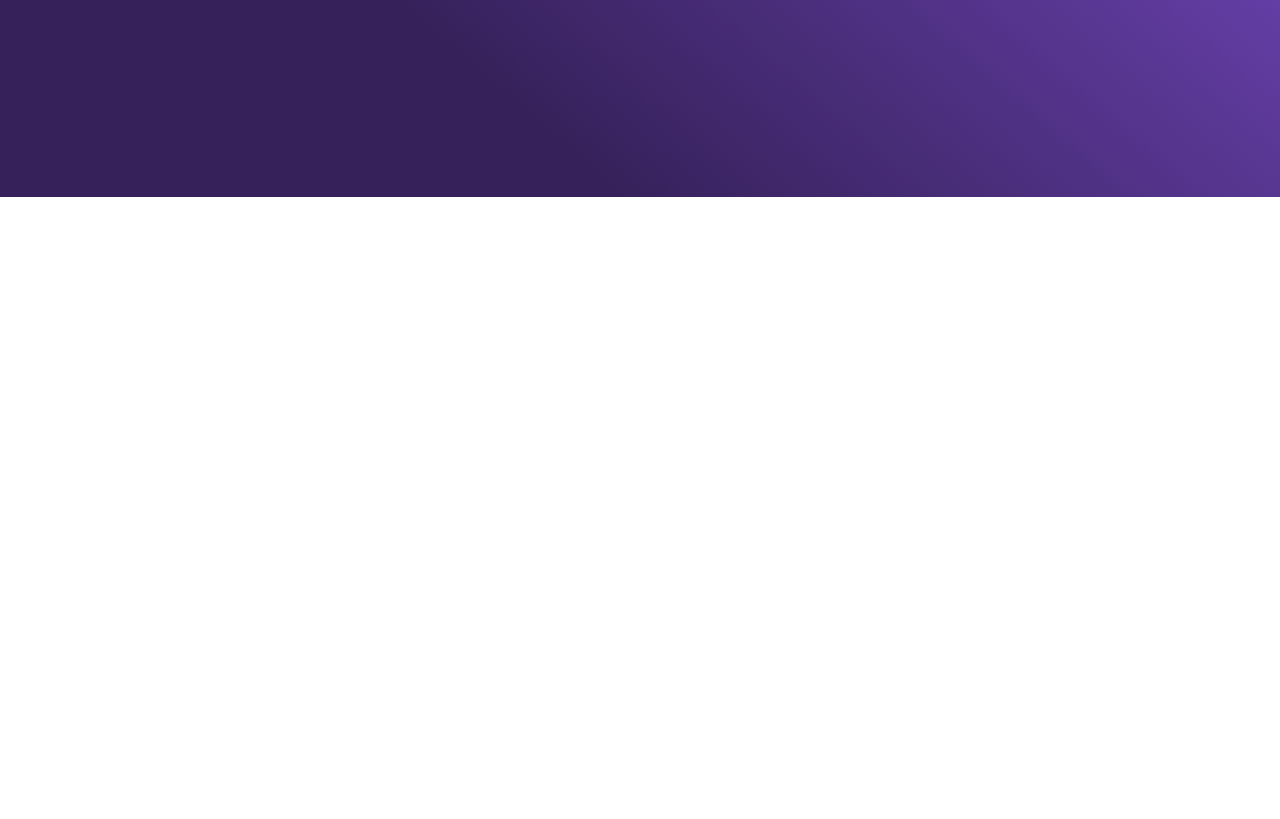
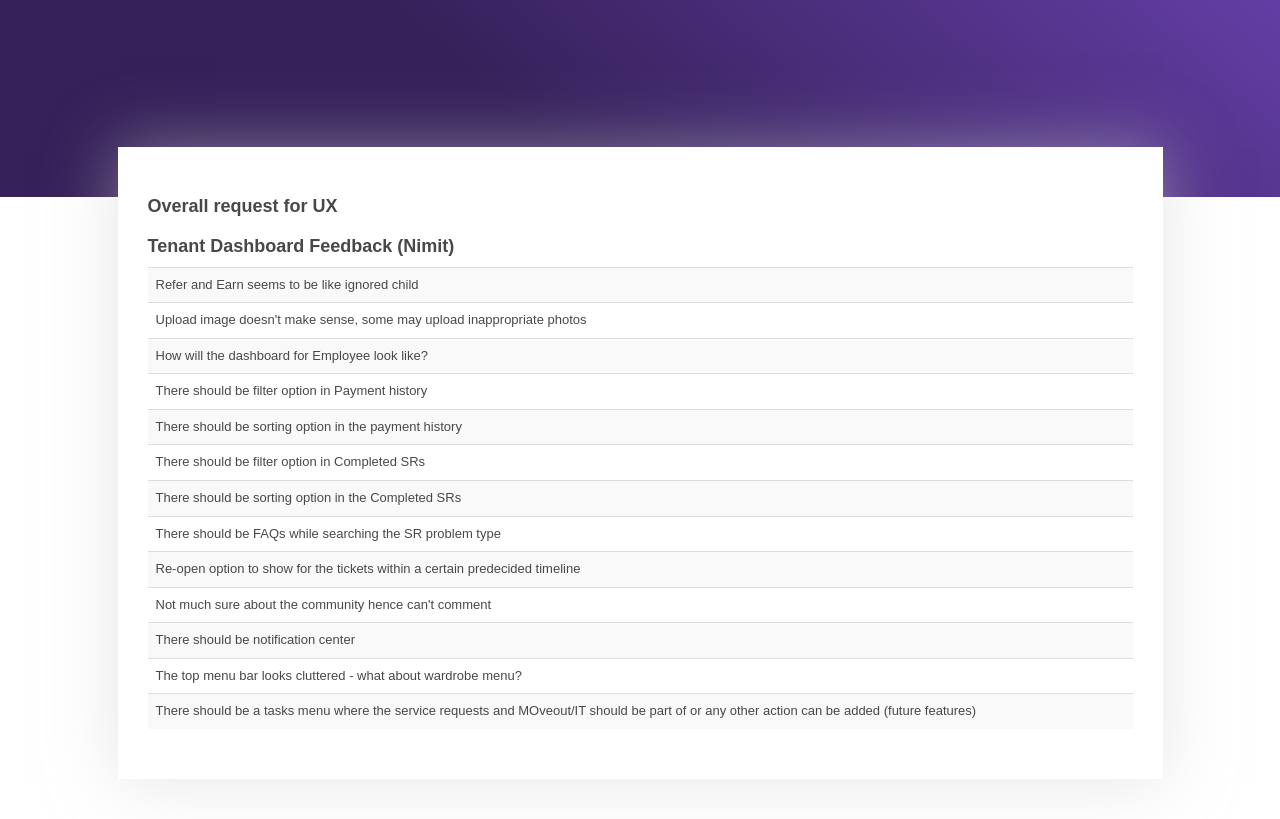
Before and after one commit to shanbyju/shanbyju.github.io, a plain HTML site: page nestaway/lopez/index.html in a window 1280 px wide. Shown: the part 203-1022 px from the top of the page. Before the commit the page ends 800 px from the top, so only its background shows below. Drawn offline with Linux system fonts and the light colour scheme.

Commit message:
added ui

```diff
--- a/nestaway/lopez/css/style.css
+++ b/nestaway/lopez/css/style.css
@@ -10,6 +10,8 @@ body{
   font-family: proxima-nova, sans-serif !important;
   -webkit-font-smoothing: antialiased;
   -moz-osx-font-smoothing:grayscale;
+  font-size: 13px;
+  color: #484848;
 }
 
 li{
@@ -86,3 +88,12 @@ p{
   font-size: 48px;
   line-height:60px;
 }
+
+.container-inner{
+  background-color: white;
+  position: relative;
+  top: -50px;
+  -webkit-box-shadow: 0 2px 64px 0 rgba(208,208,208,.5);
+  box-shadow: 0 2px 64px 0 rgba(208,208,208,.5);
+  padding: 30px;
+}
--- a/nestaway/lopez/index.html
+++ b/nestaway/lopez/index.html
@@ -10,6 +10,56 @@
 		<div class="banner-widget">
 			<h1>Lopez Design, Wireframes <br>Feedback</h1>
 		</div>
+		<div class="grid container-inner">
+			<h2>Overall request for UX</h2>
+
+			<h2>Tenant Dashboard Feedback (Nimit)</h2>
+			<table class="table table-striped">
+		    <tbody>
+		      <tr>
+		        <td>Refer and Earn seems to be like ignored child</td>
+		      </tr>
+		      <tr>
+		        <td>Upload image doesn't make sense, some may upload inappropriate photos</td>
+		      </tr>
+		      <tr>
+		        <td>How will the dashboard for Employee look like?</td>
+		      </tr>
+		      <tr>
+		        <td>There should be filter option in Payment history</td>
+		      </tr>
+		      <tr>
+		        <td>There should be sorting option in the payment history</td>
+		      </tr>
+		      <tr>
+		        <td>There should be filter option in Completed SRs</td>
+		      </tr>
+		      <tr>
+		        <td>There should be sorting option in the Completed SRs</td>
+		      </tr>
+		      <tr>
+		        <td>There should be FAQs while searching the SR problem type</td>
+		      </tr>
+		      <tr>
+		        <td>Re-open option to show for the tickets within a certain predecided timeline</td>
+		      </tr>
+		      <tr>
+		        <td>Not much sure about the community hence can't comment</td>
+		      </tr>
+		      <tr>
+		        <td>There should be notification center</td>
+		      </tr>
+		      <tr>
+		        <td>The top menu bar looks cluttered - what about wardrobe menu?</td>
+		      </tr>
+		      <tr>
+		        <td>
+		        	There should be a tasks menu where the service requests and MOveout/IT should be part of or any other action can be added (future features)
+		        </td>
+		      </tr>
+		    </tbody>
+		  </table>
+		</div>
 	</div>
 
 
```
